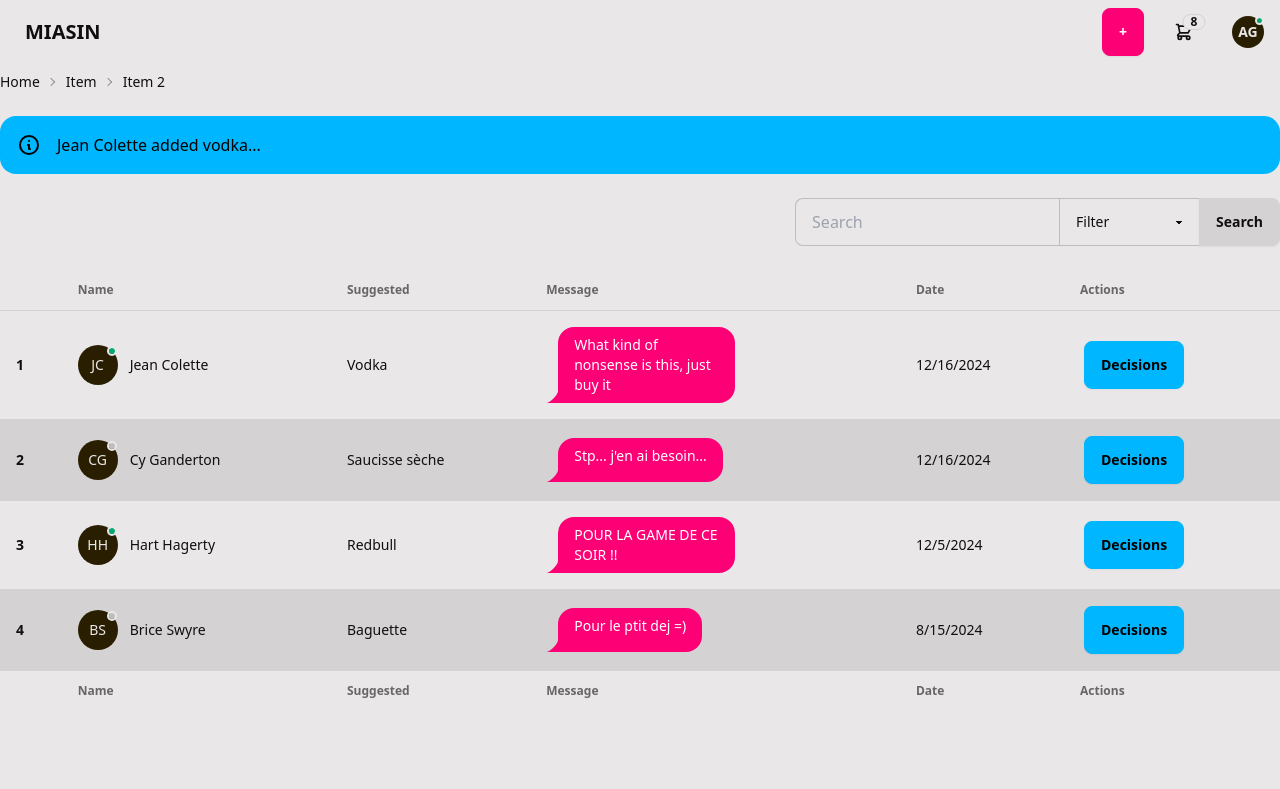
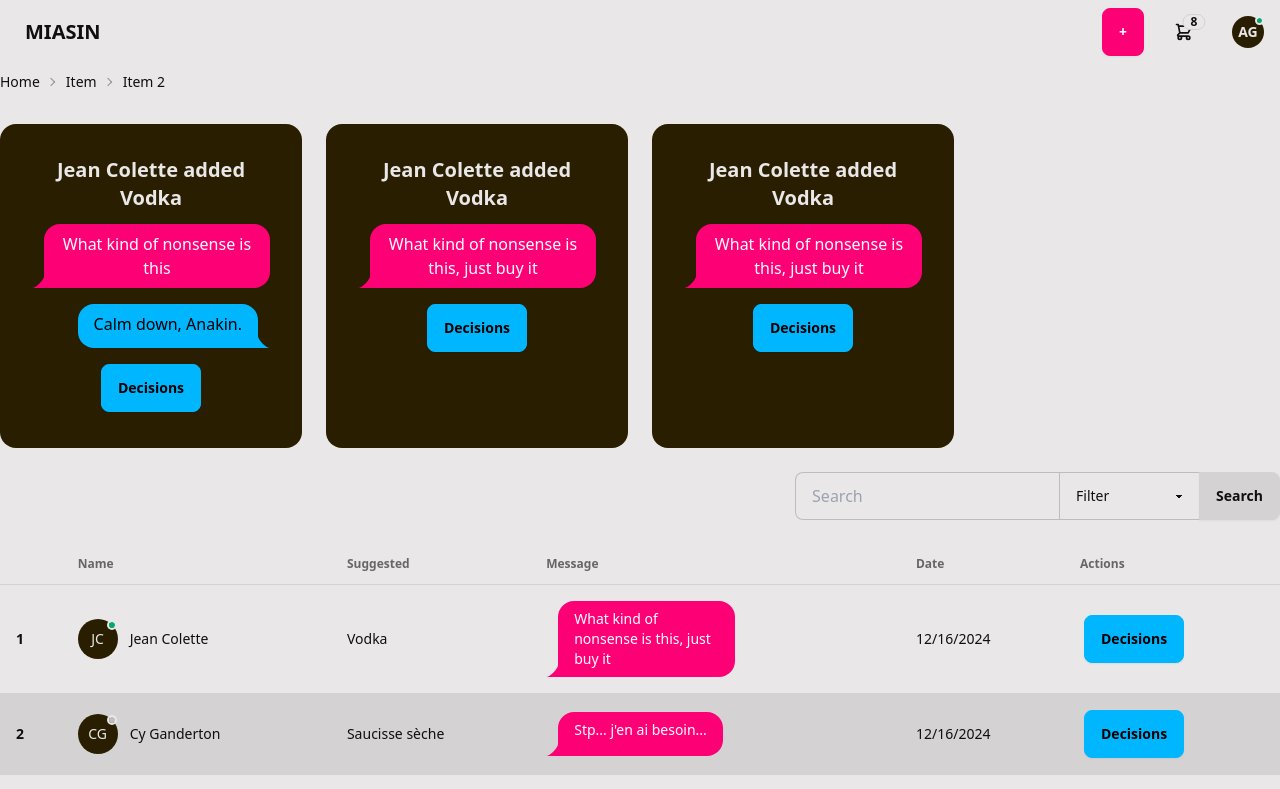
Before and after one commit to alaincodes/miasin, a Vue app in the folder frontend/: page / in a window 1280 px wide. Shown: the top 789 px of the page. Built offline with nearby package versions, Linux system fonts and the light colour scheme.

Commit message:
add user suggest card

```diff
--- /dev/null
+++ b/frontend/src/components/SuggestCard.vue
@@ -0,0 +1,78 @@
+<template>
+  <div class="grid grid-cols-1 gap-6 my-6 md:grid-cols-3 lg:grid-cols-4">
+    <div class="card bg-neutral text-neutral-content w-96 max-w-full">
+      <div class="card-body items-center text-center">
+        <h2 class="card-title">Jean Colette added Vodka</h2>
+        <div class="chat chat-start">
+          <div class="chat-bubble chat-bubble-primary max-w-full">
+            What kind of nonsense is this
+          </div>
+        </div>
+        <div class="chat chat-end w-full">
+          <div class="chat-bubble chat-bubble-info max-w-full">Calm down, Anakin.</div>
+        </div>
+        <div class="card-actions justify-end">
+          <div class="dropdown dropdown-bottom dropdown-end">
+            <div tabindex="0" role="button" class="btn btn-info m-1">Decisions</div>
+            <ul
+              tabindex="0"
+              class="dropdown-content menu bg-base-100 rounded-box z-[1] w-52 p-2 shadow text-info-content"
+            >
+              <li><a>Accept</a></li>
+              <li><a>Reject</a></li>
+              <li><a>Thinking...</a></li>
+            </ul>
+          </div>
+        </div>
+      </div>
+    </div>
+
+    <div class="card bg-neutral text-neutral-content w-96 max-w-full">
+      <div class="card-body items-center text-center">
+        <h2 class="card-title">Jean Colette added Vodka</h2>
+        <div class="chat chat-start">
+          <div class="chat-bubble chat-bubble-primary max-w-full">
+            What kind of nonsense is this, just buy it
+          </div>
+        </div>
+        <div class="card-actions justify-end">
+          <div class="dropdown dropdown-bottom dropdown-end">
+            <div tabindex="0" role="button" class="btn btn-info m-1">Decisions</div>
+            <ul
+              tabindex="0"
+              class="dropdown-content menu bg-base-100 rounded-box z-[1] w-52 p-2 shadow text-info-content"
+            >
+              <li><a>Accept</a></li>
+              <li><a>Reject</a></li>
+              <li><a>Thinking...</a></li>
+            </ul>
+          </div>
+        </div>
+      </div>
+    </div>
+
+    <div class="card bg-neutral text-neutral-content w-96 max-w-full">
+      <div class="card-body items-center text-center">
+        <h2 class="card-title">Jean Colette added Vodka</h2>
+        <div class="chat chat-start">
+          <div class="chat-bubble chat-bubble-primary max-w-full">
+            What kind of nonsense is this, just buy it
+          </div>
+        </div>
+        <div class="card-actions justify-end">
+          <div class="dropdown dropdown-bottom dropdown-end">
+            <div tabindex="0" role="button" class="btn btn-info m-1">Decisions</div>
+            <ul
+              tabindex="0"
+              class="dropdown-content menu bg-base-100 rounded-box z-[1] w-52 p-2 shadow text-info-content"
+            >
+              <li><a>Accept</a></li>
+              <li><a>Reject</a></li>
+              <li><a>Thinking...</a></li>
+            </ul>
+          </div>
+        </div>
+      </div>
+    </div>
+  </div>
+</template>
--- a/frontend/src/views/Homepage.vue
+++ b/frontend/src/views/Homepage.vue
@@ -1,12 +1,12 @@
 <!-- eslint-disable vue/multi-word-component-names -->
 <script setup>
 import ItemsTable from '@/components/ItemsTable.vue'
-import AlertInfo from '@/components/AlertInfo.vue'
+import SuggestCard from '@/components/SuggestCard.vue'
 </script>
 
 <template>
   <main class="container mx-auto">
-    <AlertInfo />
+    <SuggestCard />
     <ItemsTable />
   </main>
 </template>
```
Also changed, not shown: frontend/src/components/ItemsTable.vue (+19 -5 lines).
